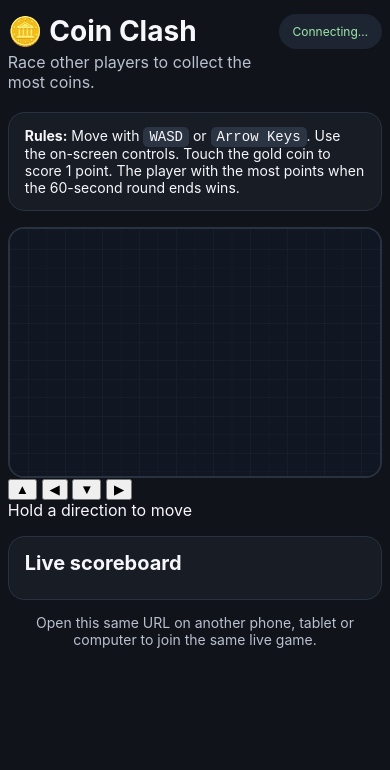
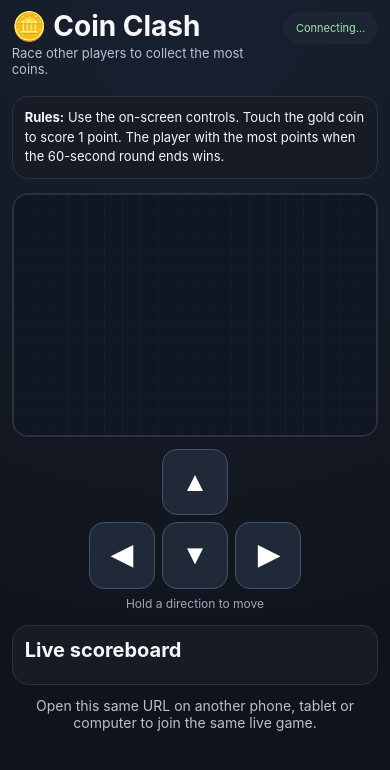
Before and after one commit to Chintanz/-Coin-Clash, a website: page public/index.html in a window 390 px wide. Drawn offline with nearby package versions, Linux system fonts and the light colour scheme; no server answers.

Commit message:
Update styles in public/style.css for better design
Refactor CSS styles for improved layout and responsiveness.

```diff
--- a/public/style.css
+++ b/public/style.css
@@ -1,40 +1,352 @@
-* { box-sizing: border-box; }
+* {
+  box-sizing: border-box;
+  -webkit-tap-highlight-color: transparent;
+}
+
+:root {
+  color-scheme: dark;
+  --page-pad: clamp(10px, 3vw, 24px);
+  --panel: #171c25;
+  --border: #293241;
+}
+
+html {
+  min-height: 100%;
+  background: #10131a;
+}
+
 body {
   margin: 0;
-  min-height: 100vh;
+  min-height: 100dvh;
   font-family: Inter, system-ui, Arial, sans-serif;
-  background: #10131a;
+  background:
+    radial-gradient(circle at top, #182131 0, #10131a 42rem);
   color: #f7f7fb;
+  overscroll-behavior: none;
 }
-main { width: min(1100px, 96vw); margin: 0 auto; padding: 24px 0 40px; }
-header { display:flex; justify-content:space-between; gap:20px; align-items:center; }
-h1 { margin:0 0 4px; font-size: clamp(28px, 5vw, 44px); }
-p { color:#b9c0cf; margin: 4px 0; }
-#status { padding:10px 14px; border-radius:999px; background:#1d2533; color:#9ee7a7; }
-.rules, .scoreboard {
-  background:#171c25; border:1px solid #293241; border-radius:16px; padding:14px 16px; margin-top:16px;
+
+main {
+  width: min(1100px, 100%);
+  margin: 0 auto;
+  padding: var(--page-pad) var(--page-pad) max(24px, env(safe-area-inset-bottom));
 }
-kbd { background:#2b3443; padding:2px 6px; border-radius:5px; }
-.game-wrap { margin-top:16px; position:relative; }
+
+header {
+  display: flex;
+  justify-content: space-between;
+  gap: 14px;
+  align-items: center;
+}
+
+.brand {
+  min-width: 0;
+}
+
+h1 {
+  margin: 0 0 4px;
+  font-size: clamp(28px, 5vw, 44px);
+  line-height: 1;
+}
+
+p {
+  color: #b9c0cf;
+  margin: 5px 0;
+}
+
+#status {
+  flex: 0 0 auto;
+  padding: 9px 13px;
+  border-radius: 999px;
+  background: #1d2533;
+  color: #9ee7a7;
+  font-size: clamp(11px, 2vw, 14px);
+  white-space: nowrap;
+}
+
+.rules,
+.scoreboard {
+  background: rgba(23, 28, 37, .96);
+  border: 1px solid var(--border);
+  border-radius: 16px;
+  padding: 13px 15px;
+  margin-top: 14px;
+}
+
+.rules {
+  line-height: 1.5;
+}
+
+kbd {
+  background: #2b3443;
+  padding: 2px 6px;
+  border-radius: 5px;
+}
+
+.mobile-help {
+  display: none;
+}
+
+.game-wrap {
+  margin-top: 14px;
+  position: relative;
+  width: 100%;
+  border-radius: 16px;
+  overflow: hidden;
+}
+
 canvas {
-  width:100%; height:auto; display:block; background:#0c1016;
-  border:2px solid #293241; border-radius:16px; touch-action:none;
+  width: 100%;
+  height: auto;
+  aspect-ratio: 3 / 2;
+  display: block;
+  background: #0c1016;
+  border: 2px solid var(--border);
+  border-radius: 16px;
+  touch-action: none;
+  user-select: none;
+  -webkit-user-select: none;
 }
+
 #overlay {
-  position:absolute; inset:0; display:grid; place-items:center; text-align:center;
-  background:rgba(0,0,0,.68); border-radius:16px; font-size:32px; font-weight:800;
+  position: absolute;
+  inset: 0;
+  display: grid;
+  place-items: center;
+  text-align: center;
+  padding: 20px;
+  background: rgba(0, 0, 0, .68);
+  border-radius: 16px;
+  font-size: clamp(24px, 6vw, 38px);
+  font-weight: 800;
+  z-index: 5;
 }
-.hidden { display:none !important; }
-.scoreboard h2 { margin:0 0 10px; font-size:20px; }
-#scores { display:flex; flex-wrap:wrap; gap:8px; }
+
+#overlay small {
+  font-size: .48em;
+  color: #d2d8e3;
+}
+
+.hidden {
+  display: none !important;
+}
+
+.score-title-row {
+  display: flex;
+  justify-content: space-between;
+  align-items: center;
+  gap: 10px;
+}
+
+.scoreboard h2 {
+  margin: 0 0 10px;
+  font-size: 20px;
+}
+
+#playerCount {
+  color: #9faabc;
+  font-size: 13px;
+}
+
+#scores {
+  display: grid;
+  grid-template-columns: repeat(auto-fit, minmax(min(180px, 100%), 1fr));
+  gap: 8px;
+}
+
 .score {
-  padding:8px 12px; border-radius:10px; background:#222a36; min-width:130px;
+  display: flex;
+  align-items: center;
+  gap: 8px;
+  padding: 9px 11px;
+  border-radius: 10px;
+  background: #222a36;
+  min-width: 0;
 }
-.score.me { outline:2px solid #fff; }
-.tip { text-align:center; margin-top:14px; font-size:14px; }
-@media (max-width:600px) {
-  main { padding-top:14px; }
-  header { align-items:flex-start; }
-  #status { font-size:12px; }
-  .rules { font-size:14px; }
+
+.score .score-value {
+  margin-left: auto;
+  font-size: 18px;
 }
+
+.score.me {
+  outline: 2px solid #fff;
+}
+
+.tip {
+  text-align: center;
+  margin-top: 12px;
+  font-size: 14px;
+}
+
+.mobile-controls {
+  display: none;
+}
+
+@media (max-width: 700px) {
+  main {
+    padding-top: 12px;
+  }
+
+  header {
+    align-items: flex-start;
+  }
+
+  .brand p {
+    font-size: 13px;
+  }
+
+  .rules {
+    font-size: 13px;
+  }
+
+  .desktop-help {
+    display: none;
+  }
+
+  .mobile-help {
+    display: inline;
+  }
+
+  .mobile-controls {
+    display: flex;
+    flex-direction: column;
+    align-items: center;
+    gap: 7px;
+    margin: 12px auto 0;
+    touch-action: none;
+  }
+
+  .dpad {
+    display: grid;
+    grid-template-columns: repeat(3, clamp(54px, 17vw, 72px));
+    grid-template-rows: repeat(2, clamp(54px, 17vw, 72px));
+    gap: 7px;
+  }
+
+  .control {
+    border: 1px solid #465268;
+    border-radius: 15px;
+    background: #202938;
+    color: #fff;
+    font-size: clamp(22px, 7vw, 32px);
+    font-weight: 800;
+    box-shadow: 0 4px 0 #111722;
+    touch-action: none;
+    user-select: none;
+    -webkit-user-select: none;
+  }
+
+  .control:active,
+  .control.active {
+    transform: translateY(3px);
+    background: #344155;
+    box-shadow: 0 1px 0 #111722;
+  }
+
+  .control.up {
+    grid-column: 2;
+    grid-row: 1;
+  }
+
+  .control.left {
+    grid-column: 1;
+    grid-row: 2;
+  }
+
+  .control.down {
+    grid-column: 2;
+    grid-row: 2;
+  }
+
+  .control.right {
+    grid-column: 3;
+    grid-row: 2;
+  }
+
+  .mobile-note {
+    color: #9faabc;
+    font-size: 12px;
+  }
+
+  .score {
+    padding: 8px 10px;
+  }
+}
+
+@media (max-width: 430px) {
+  h1 {
+    font-size: 28px;
+  }
+
+  #status {
+    max-width: 145px;
+    overflow: hidden;
+    text-overflow: ellipsis;
+  }
+
+  .rules {
+    padding: 11px 12px;
+  }
+
+  .scoreboard {
+    padding: 12px;
+  }
+}
+
+@media (max-width: 360px) {
+  header {
+    display: block;
+  }
+
+  #status {
+    display: inline-block;
+    margin-top: 8px;
+  }
+}
+
+@media (orientation: landscape) and (max-height: 650px) {
+  main {
+    padding-top: 8px;
+  }
+
+  header {
+    align-items: center;
+  }
+
+  .rules,
+  .tip {
+    display: none;
+  }
+
+  .game-wrap {
+    margin-top: 8px;
+  }
+
+  .mobile-controls {
+    position: fixed;
+    left: 10px;
+    bottom: max(10px, env(safe-area-inset-bottom));
+    margin: 0;
+    z-index: 20;
+    opacity: .94;
+  }
+
+  .dpad {
+    grid-template-columns: repeat(3, 50px);
+    grid-template-rows: repeat(2, 50px);
+  }
+
+  .control {
+    border-radius: 12px;
+  }
+
+  .scoreboard {
+    margin-top: 8px;
+  }
+}
+
+@media (prefers-reduced-motion: reduce) {
+  .control {
+    transition: none;
+  }
+}
```
